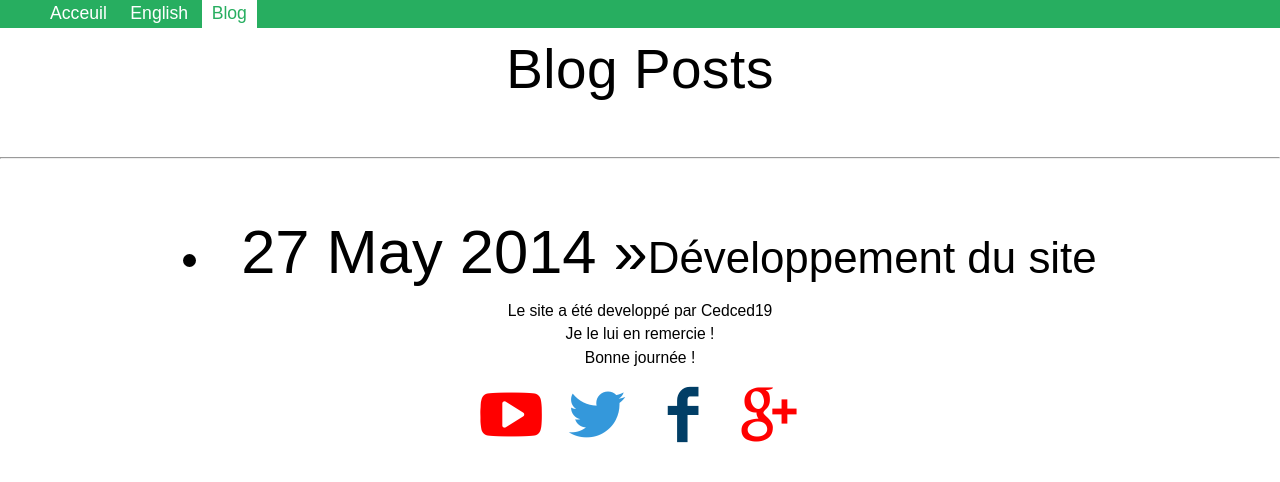
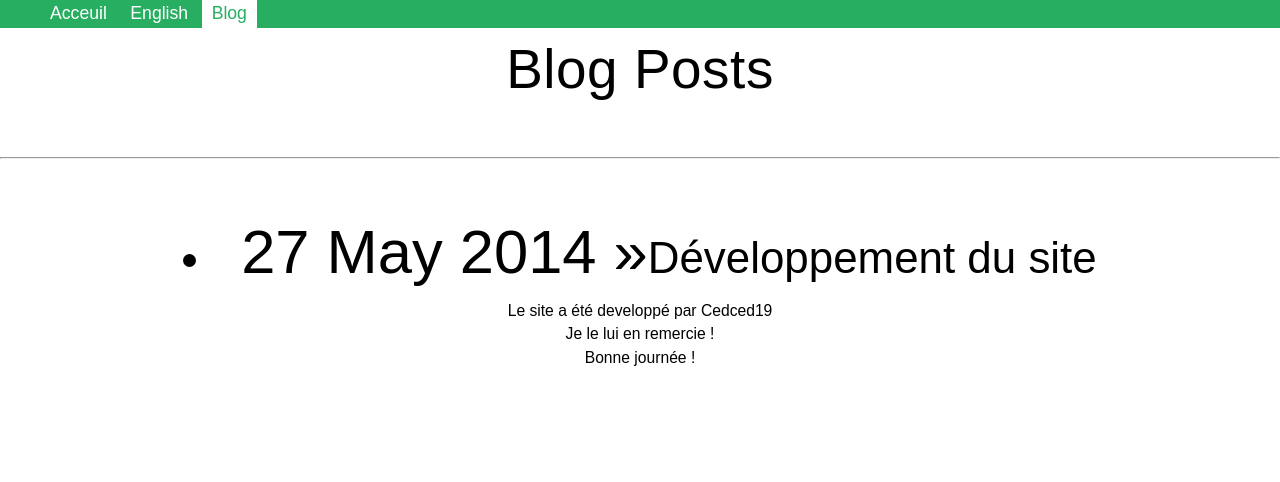
Before and after one commit to TMCharly/tmcharly.github.io, a Jekyll site: the page built from blog/index.html, in a window 1280 px wide. Shown: the top 482 px of the page. Built offline with Jekyll 4.4.1, drawn with Linux system fonts in a browser that asks for light colours; nearby versions of some CDN libraries.

Commit message:
Update default.html

```diff
--- a/_layouts/default.html
+++ b/_layouts/default.html
@@ -8,7 +8,7 @@
 
 	{{ content }}
 
-	{% if page.footer == true %}
+	{% if page.class == post %}
         {% include footer.html %}
         {% endif %}
 
```
